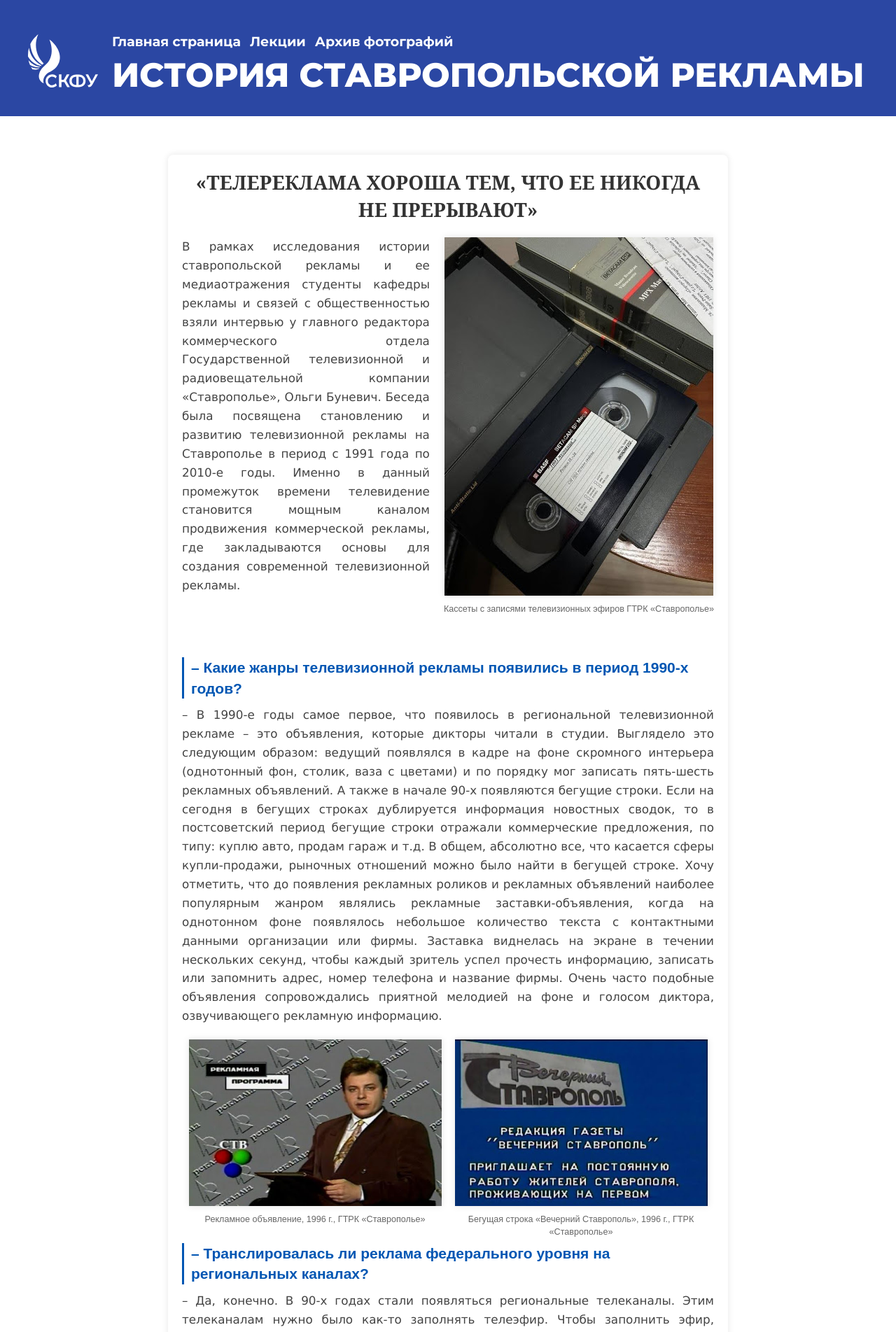
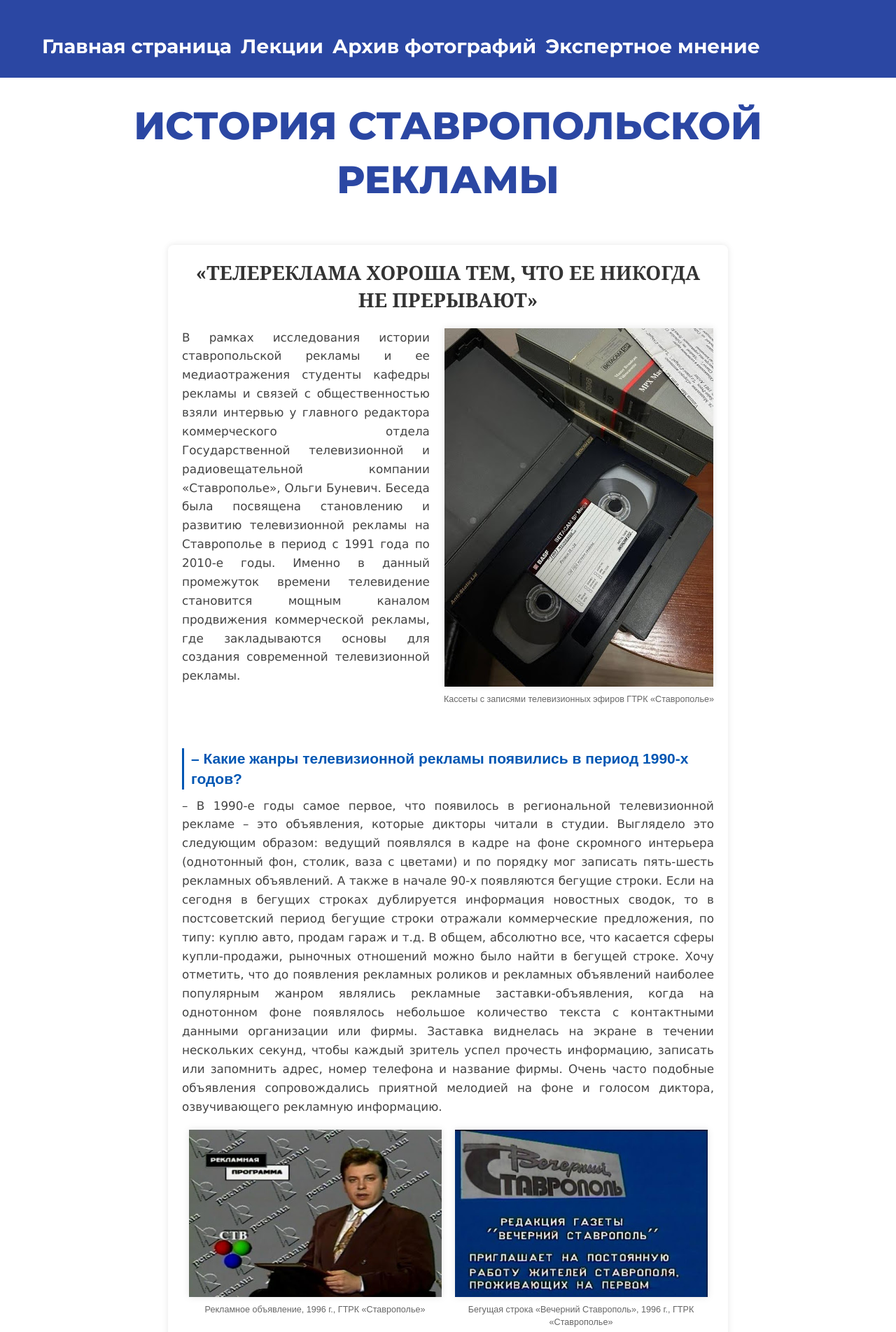
Before and after one commit to Dakter13/server, a Flask app: page /paper in a window 1280 px wide. Shown: the top 1903 px of the page at 70% size. Run offline with Flask 3, Linux system fonts and the light colour scheme.

Commit message:
Вариант дизайна шапки

```diff
--- a/static/css/style.css
+++ b/static/css/style.css
@@ -66,9 +66,11 @@ h1,h2{
     font-family: "Montserrat", serif;
     font-weight: 800;
     text-transform: uppercase;
-    color: white;
-    font-size: 48px;
+    color: #2b47a3;
+    font-size: 55px;
     margin: auto;
+    text-align: center;
+    background: #fff;
 }
 
 .menu{
@@ -78,6 +80,7 @@ h1,h2{
 
 .menu__list{
     display: flex;
+    justify-content: space-between;
 }
 
 .menu__item + .menu__item{
@@ -85,7 +88,7 @@ h1,h2{
 }
 
 .menu__link{
-    font-size: 19px;
+    font-size: 28px;
 }
 
 .container{
--- a/templates/base.html
+++ b/templates/base.html
@@ -18,9 +18,11 @@
     <header class="header">
         <div class="container">
            <div class="header__inner">
+               {#
                <a href="/" class="logo">
                    <img class="header__logo" src="../static/images/logo.svg" alt="">
                </a>
+               #}
                <div class="header__info">
                    <nav class="menu">
                        <ul class="menu__list">
@@ -33,15 +35,20 @@
                            <li class="menu__item">
                                <a href="/photos" class="menu__link">Архив фотографий</a>
                            </li>
+                           <li class="menu__item">
+                               <a href="/photos" class="menu__link">Экспертное мнение</a>
+                           </li>
                        </ul>
                    </nav>
-                   <h3 class="header__title">
-                       ИСТОРИЯ СТАВРОПОЛЬСКОЙ РЕКЛАМЫ
-                   </h3>
                </div>
            </div>
         </div>
     </header>
+<div class="container">
+    <h3 class="header__title">
+                       ИСТОРИЯ СТАВРОПОЛЬСКОЙ РЕКЛАМЫ
+    </h3>
+</div>
     <div class="main">
     {% block content %}{% endblock %}
     </div>
```
